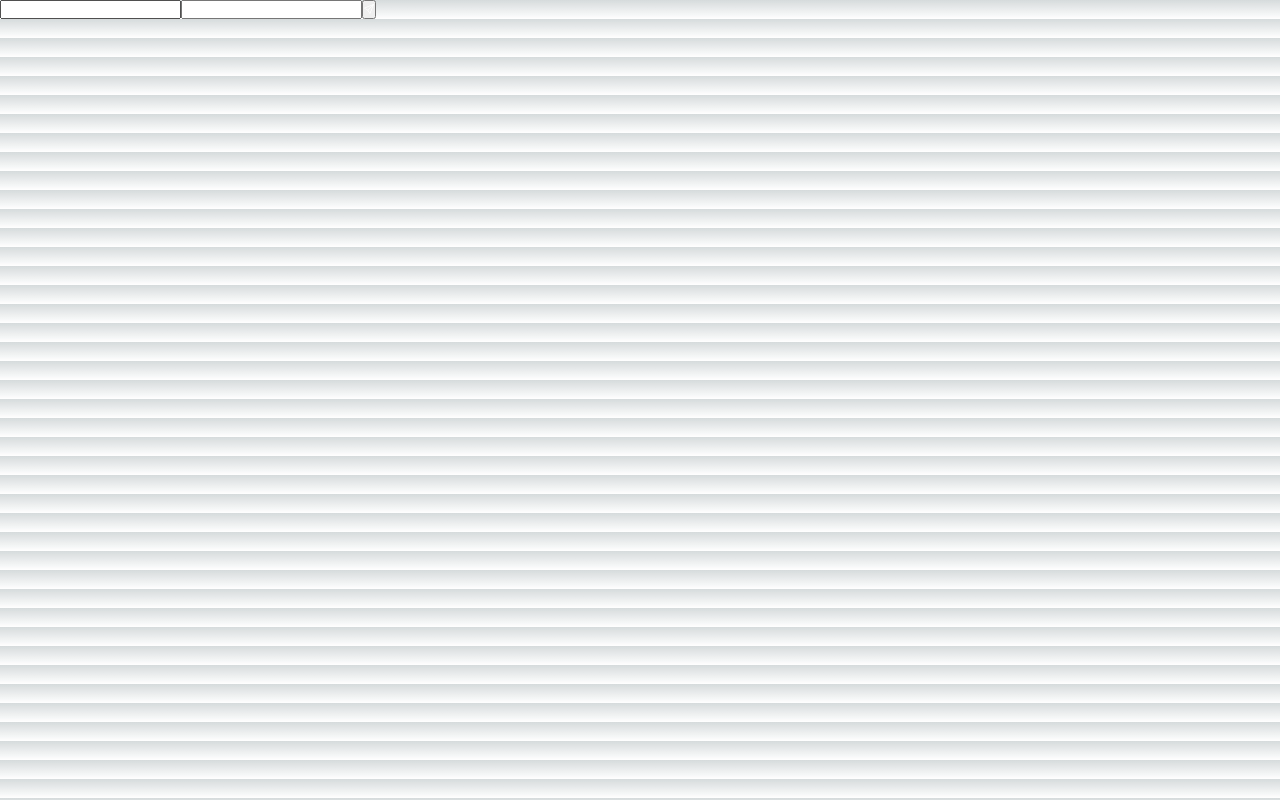
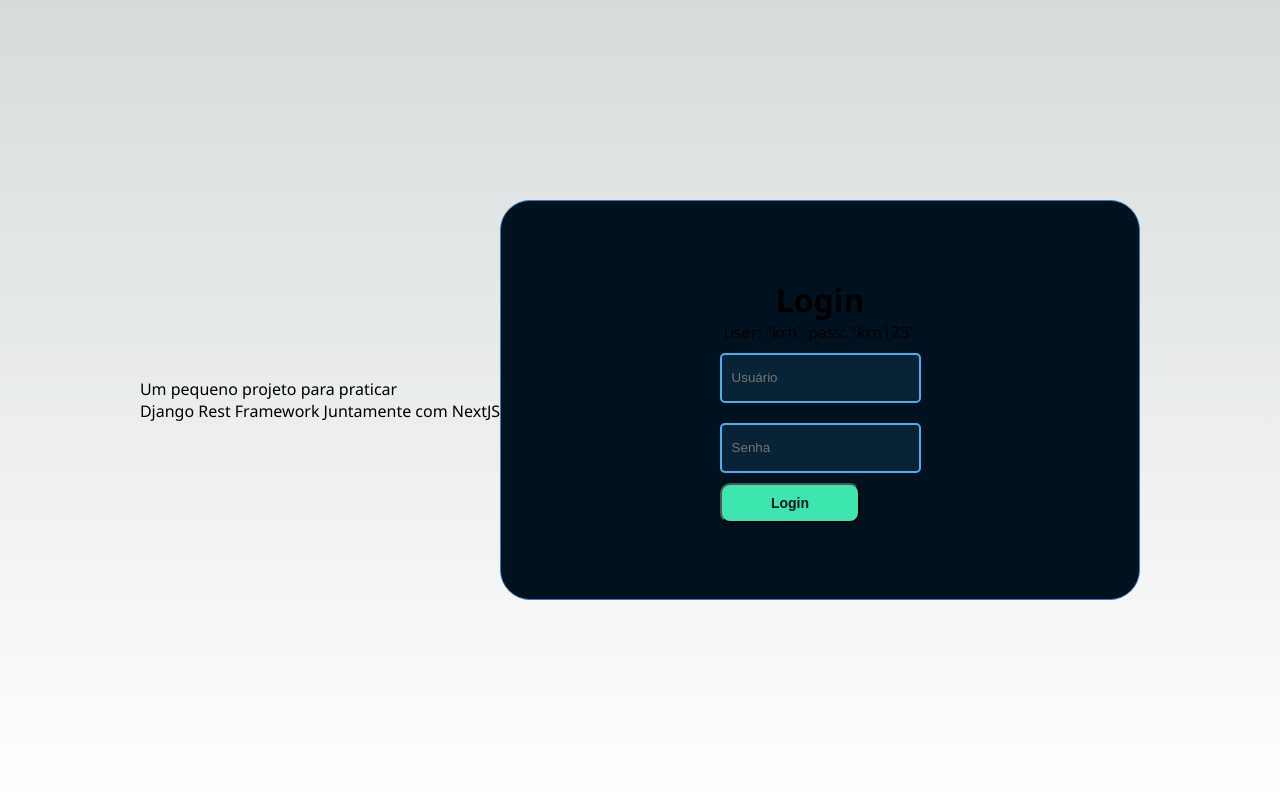
Before and after one commit to PauloWarley/playground_django_nextjs, a Next.js app in the folder chat/: page /login in a window 1280 px wide. Built offline with nearby package versions, Linux system fonts and the light colour scheme.

Commit message:
all app in web

```diff
--- a/chat/src/pages/login.jsx
+++ b/chat/src/pages/login.jsx
@@ -43,31 +43,39 @@ const Login = () => {
 
 
   return(
-    <main>
-      <form onSubmit={handleSubmit} >
+    <main className={styles.main}>
+
+      <p>Um pequeno projeto para praticar <br></br> Django Rest Framework Juntamente com NextJS  </p>
+
+      <div className={styles.login_form}>
+        <h1>Login</h1>
+        user: "krn" pass: "krn123"
+        <form onSubmit={handleSubmit}>
+          <div className={styles.login_field}>
             <input
               type="text"
               value={username}
+              placeholder="Usuário"
               onChange={e => setUsername(e.target.value)}
             />
+
+          </div>
+
+          <div className={styles.login_field}>
             <input
               type="password"
               value={password}
+              placeholder="Senha"
+
               onChange={e => setPassword(e.target.value)}
             />
+          </div>
+
           <button type="submit">
-          <svg width="10" height="10" viewBox="0 0 63 63" fill="none" xmlns="http://www.w3.org/2000/svg">
-            <g clipPath="url(#clip0_422_2)">
-            <path d="M62.4251 0.574854C62.6977 0.84785 62.884 1.19491 62.961 1.57292C63.038 1.95093 63.0023 2.34324 62.8582 2.7011L39.9459 59.9799C39.744 60.4843 39.4068 60.9233 38.9715 61.2485C38.5362 61.5736 38.0196 61.7724 37.4786 61.8228C36.9376 61.8733 36.3932 61.7736 35.9052 61.5345C35.4173 61.2955 35.0047 60.9265 34.713 60.4682L22.1996 40.8004L2.53177 28.287C2.07234 27.9955 1.70234 27.5828 1.46262 27.0944C1.2229 26.606 1.12277 26.0609 1.17328 25.5191C1.22378 24.9774 1.42296 24.4602 1.74884 24.0245C2.07472 23.5888 2.51463 23.2516 3.02002 23.0501L60.2988 0.145667C60.6567 0.00160263 61.049 -0.0341488 61.427 0.0428537C61.805 0.119856 62.1521 0.306219 62.4251 0.578792V0.574854ZM26.1292 39.6506L37.0006 56.7315L55.6368 10.143L26.1292 39.6506ZM52.853 7.35917L6.26452 25.9954L23.3493 36.8629L52.853 7.35917Z" fill="white"/>
-            </g>
-            <defs>
-            <clipPath id="clip0_422_2">
-            <rect width="63" height="63" fill="white"/>
-            </clipPath>
-            </defs>
-          </svg>
+            Login
           </button>
         </form>
+      </div>
 
       {goto}
 
--- a/chat/src/styles/Login.module.css
+++ b/chat/src/styles/Login.module.css
@@ -1,11 +1,44 @@
 .main{
     width: 100vw;
     height: 100vh;
-    font-family: 'Segoe UI', Tahoma, Geneva, Verdana, sans-serif
+    font-family: 'Segoe UI', Tahoma, Geneva, Verdana, sans-serif;
+    display: flex;
+    align-items: center;
+    justify-content: center;
+  }
+
+  .login_form{
+    display: flex;
+    flex-direction: column;
+    width: 50%;
+    height: 50%;
+    align-items: center;
+    justify-content: center;
+    background-color: #001220;
+    border: 1px solid #357DB8;
+    border-radius: 30px;
 
   }
 
+  .login_field input{
+    height: 50px;
+    padding: 10px;
+    margin: 10px 0;
+    background-color: #082336;
+    color: #4CADF0 ;
+    border-radius: 5px;
+    border: solid #4CADF0 2px;
+  }
 
+  .login_form button{
+    width: 70%;
+    height: 40px;
+    color: #011221;
+    background-color: #3DE6AF;
+    border-radius: 10px;
+    font-size: 14px;
+    font-weight: bold;
+  }
 
   .form_chat{
     display: flex;
```
Lines whose indentation alone changed are shown as unchanged.
